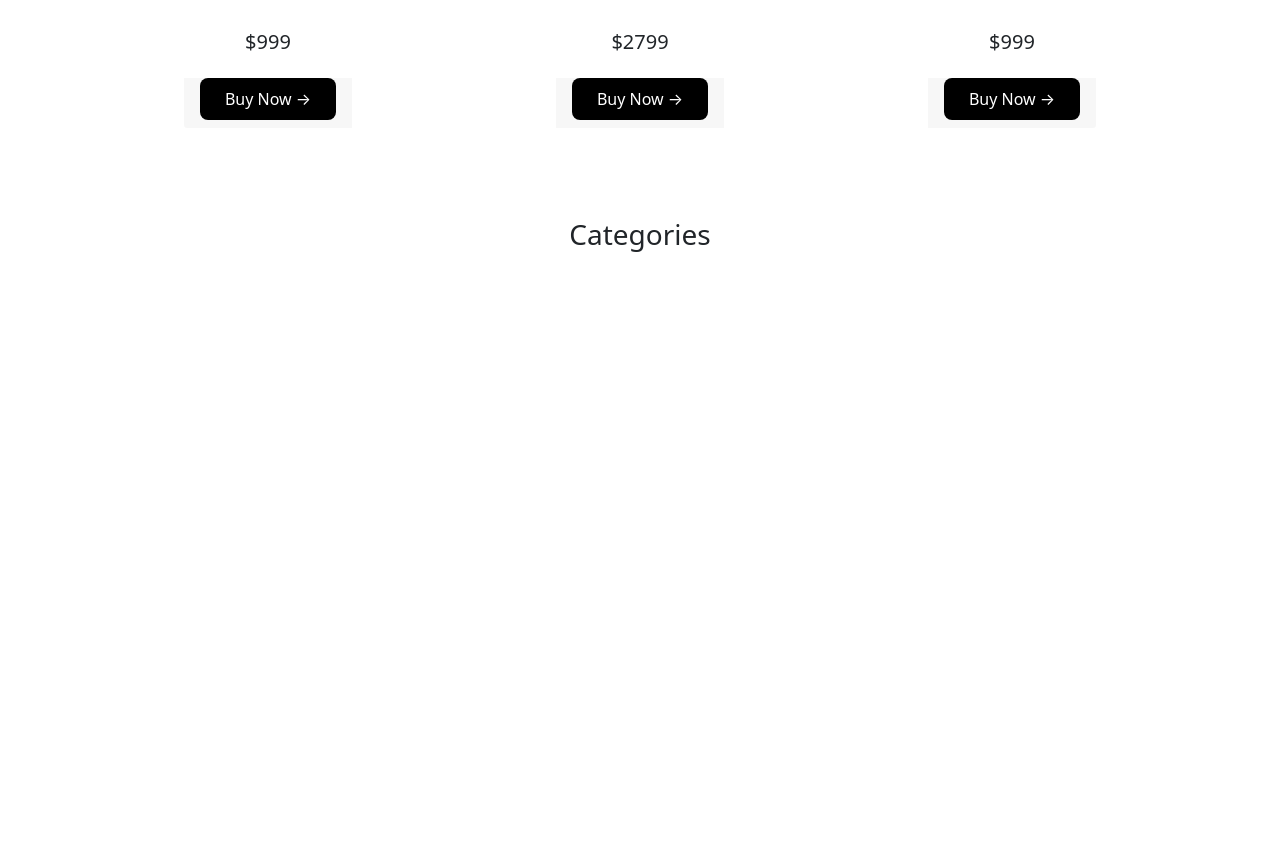
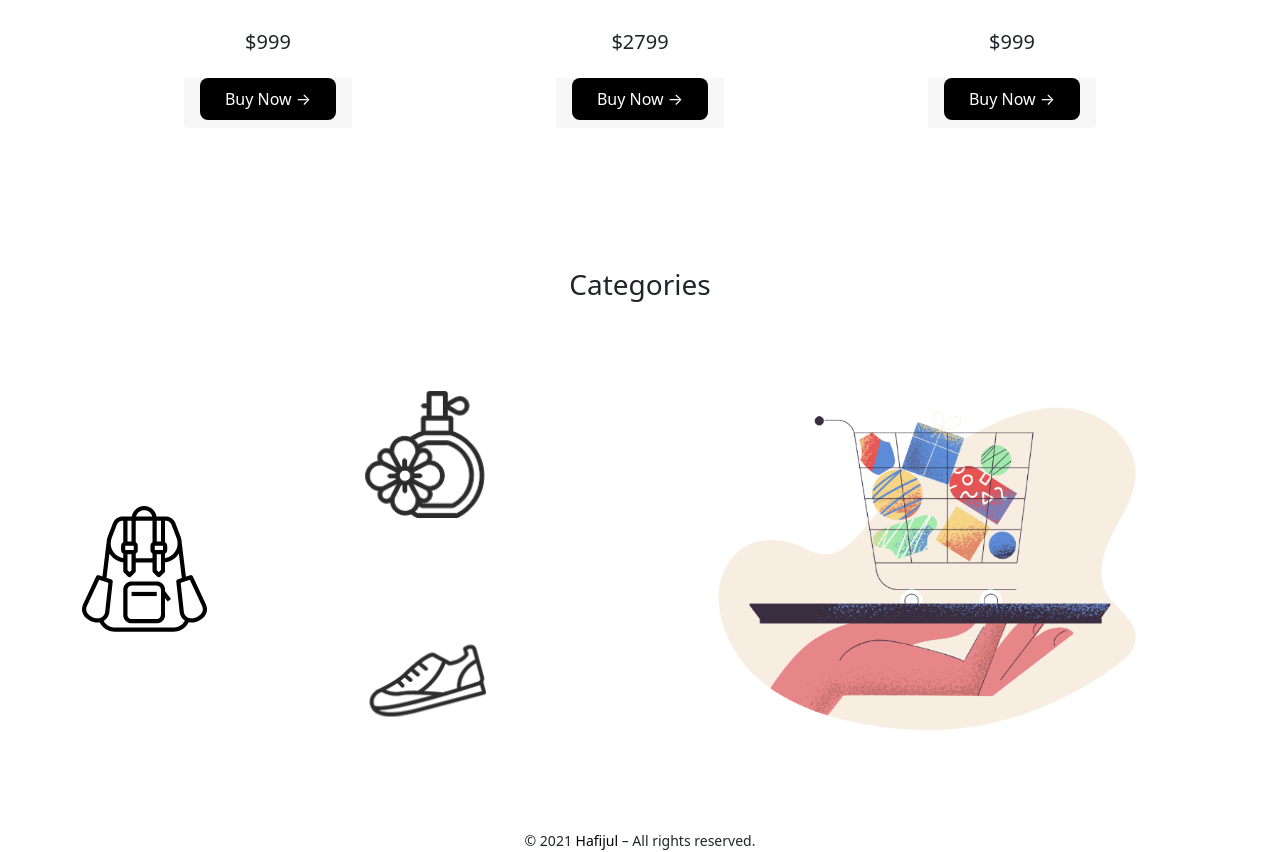
Before and after one commit to Hafijul748/hot-gadget, a plain HTML site: page index.html in a window 1280 px wide. Shown: the part 1640-2492 px from the top of the page. Before the commit the page ends 1950 px from the top, so only its background shows below. Drawn offline with nearby package versions, Linux system fonts and the light colour scheme.

Commit message:
100 percent complete

```diff
--- a/index.html
+++ b/index.html
@@ -174,19 +174,34 @@
     </div>
 
     <div class="container" id="categories">
+      <div class="d-flex justify-content-center categories-title">
+        <h3>Categories</h3>
+
+        </div>
         <div class="products d-flex justify-content-center">
-            <h3>Categories</h3>
+
+              <div class="col-md-3 d-flex align-items-center">
+                <img src="images/bag.png" alt="">
+              </div>
+              <div class="col-md-3 d-flex flex-column align-self-center  categories-middle">
+                <div class="row">
+                  <img class="categori-bag" src="images/perfume.png" alt="">
+                </div>
+                <div class="row">
+                  <img class="categori-shoe" src="images/shoe.png" alt="">
+                </div>
+              </div>
+              <div class="col-md-6">
+                <img class="play-order" src="images/pale-order.png" alt="">
+              </div>
         </div>
     </div>
 
-
-
-
-
-
-
-
-
+    <div class="container">
+    <footer class="text-center">
+        <small>© 2021 <a target="new" href="http://hafijul.xyz">Hafijul</a> – All rights reserved.</small>
+    </footer>
+    </div>
 
 
     <script src="https://cdn.jsdelivr.net/npm/bootstrap@5.1.1/dist/js/bootstrap.bundle.min.js" integrity="sha384-/bQdsTh/da6pkI1MST/rWKFNjaCP5gBSY4sEBT38Q/9RBh9AH40zEOg7Hlq2THRZ" crossorigin="anonymous"></script>
--- a/style.css
+++ b/style.css
@@ -33,3 +33,25 @@
 #categories{
     padding-top: 40px;
 }
+.play-order{
+    width: 100%;
+}
+.categories-middle img{
+    width: 50%;
+}
+.categori-bag{
+    margin-bottom: 50px;
+}
+.categori-shoe{
+    margin-top: 50px;
+}
+#categories{
+    padding-top: 140px;
+}
+footer a{
+    text-decoration: none;
+    color: black;
+}
+footer a:hover{
+    color: orange;
+}
```
